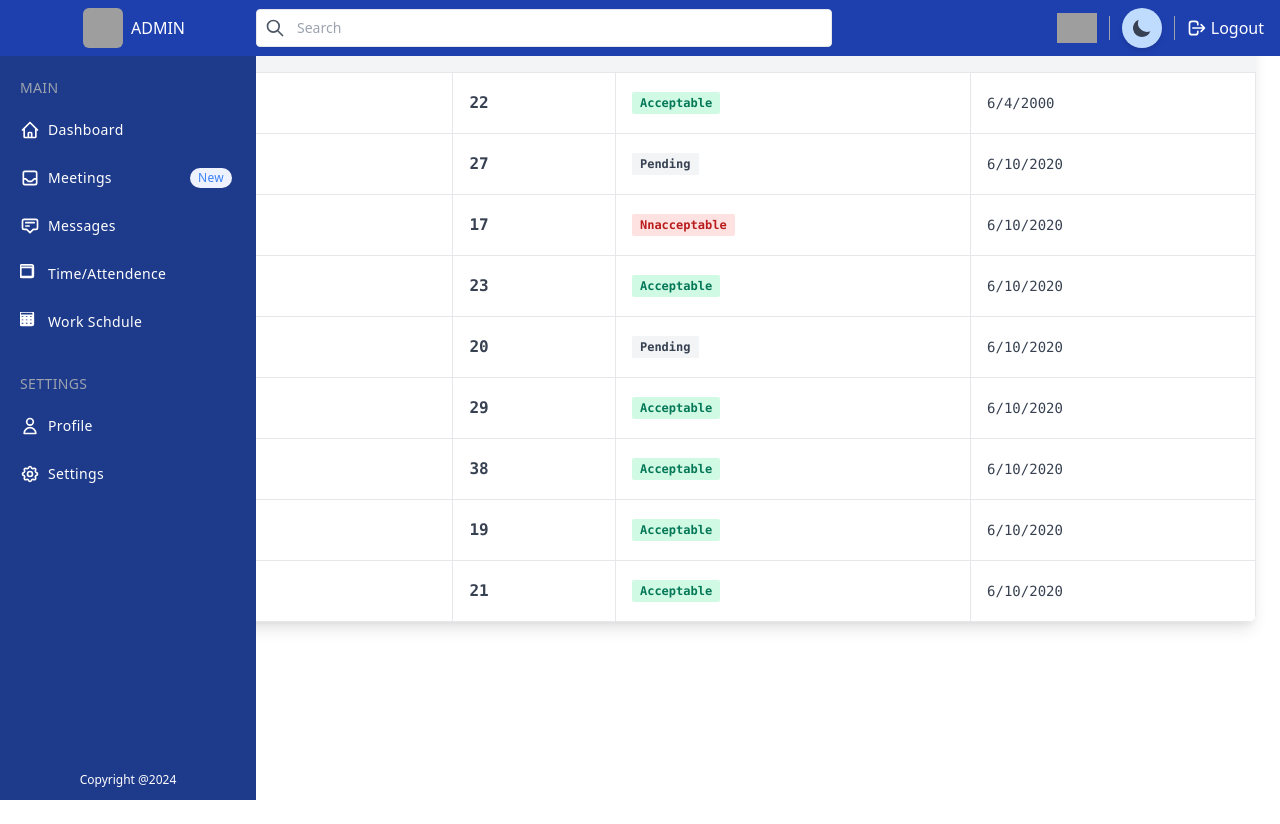
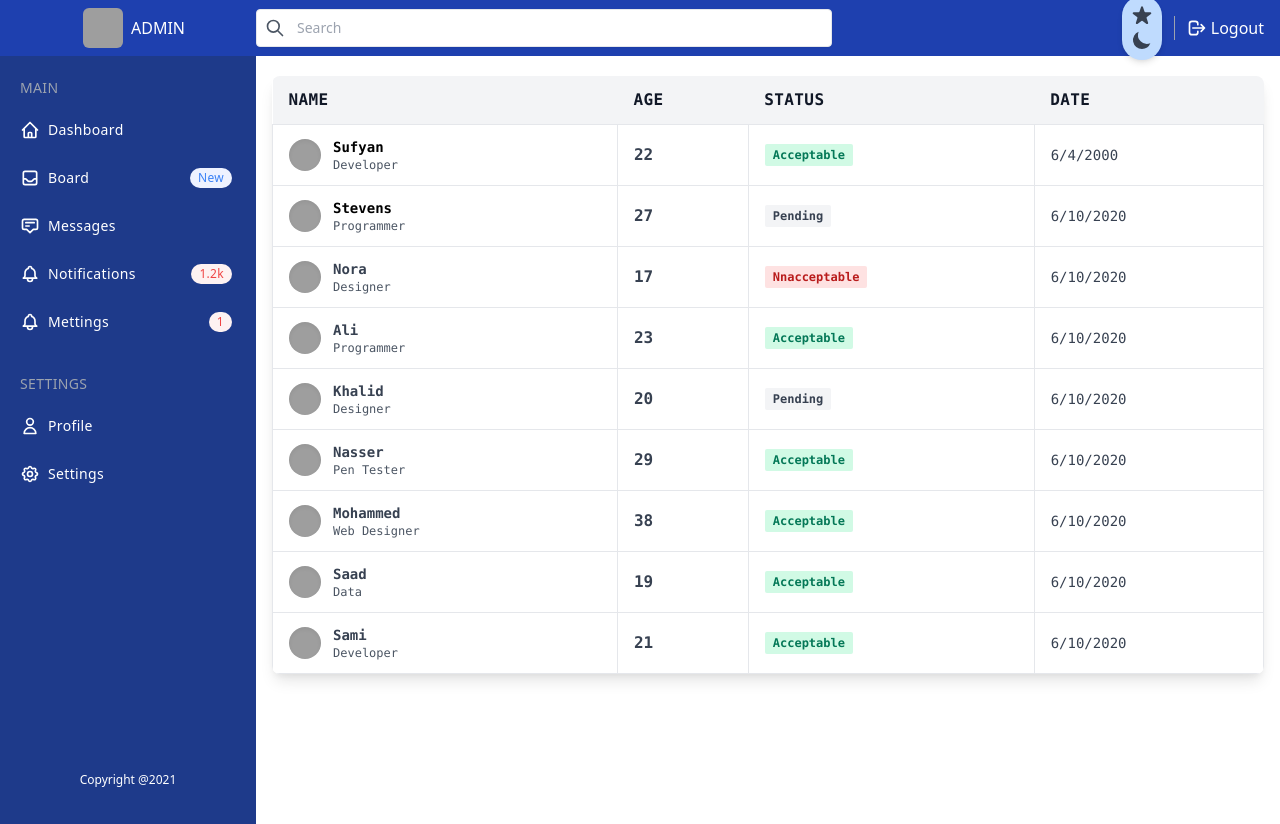
Before and after one commit to adarshgonela/Employee_management_site, a PHP site: page /frontendpages/meeting.php in a window 1280 px wide. Before the commit the page ends 800 px from the top, so only its background shows below. Run offline with PHP 8.4, Linux system fonts and the light colour scheme; some libraries are stand-ins or nearby versions; grey boxes are pictures that could not be loaded.

Commit message:
meeting functionality and dashboard 70% done

```diff
--- a/employee/assets/script.css
+++ b/employee/assets/script.css
@@ -2,8 +2,12 @@
    .dark .dark\:divide-gray-700 > :not([hidden]) ~ :not([hidden]) {
      border-color: rgba(55, 65, 81);
    }
-
-
+   .dark .dark\:bg-gray-50 {
+     background-color: rgba(249, 250, 251);
+   }
+   .dark .dark\:bg-gray-100 {
+     background-color: rgba(243, 244, 246);
+   }
    .dark .dark\:bg-gray-600 {
      background-color: rgba(75, 85, 99);
    }
@@ -16,7 +20,15 @@
    .dark .dark\:bg-gray-900 {
      background-color: rgba(17, 24, 39);
    }
-
+   .dark .dark\:bg-red-700 {
+     background-color: rgba(185, 28, 28);
+   }
+   .dark .dark\:bg-green-700 {
+     background-color: rgba(4, 120, 87);
+   }
+   .dark .dark\:hover\:bg-gray-200:hover {
+     background-color: rgba(229, 231, 235);
+   }
    .dark .dark\:hover\:bg-gray-600:hover {
      background-color: rgba(75, 85, 99);
    }
@@ -26,7 +38,9 @@
    .dark .dark\:hover\:bg-gray-900:hover {
      background-color: rgba(17, 24, 39);
    }
-
+   .dark .dark\:border-gray-100 {
+     border-color: rgba(243, 244, 246);
+   }
    .dark .dark\:border-gray-400 {
      border-color: rgba(156, 163, 175);
    }
--- a/employee/common/header.php
+++ b/employee/common/header.php
@@ -1 +1,6 @@
 <link href="https://cdn.jsdelivr.net/npm/tailwindcss@2.0.3/dist/tailwind.min.css" rel="stylesheet">
+<?php include ('../common/navbar.php'); ?>
+<?php include ('../common/sidebar.php'); ?>
+<link rel="stylesheet"href="employee\assets\script.css">
+<div x-data="setup()" :class="{ 'dark': isDark }">
+     <div class="min-h-screen flex flex-col flex-auto flex-shrink-0 antialiased bg-white dark:bg-gray-700 text-black dark:text-white">
--- a/employee/common/navbar.php
+++ b/employee/common/navbar.php
@@ -3,15 +3,14 @@
 <head>
    <meta charset="UTF-8">
    <meta name="viewport" content="width=device-width, initial-scale=1.0">
+   <link href="https://cdn.jsdelivr.net/npm/tailwindcss@2.0.3/dist/tailwind.min.css" rel="stylesheet">
+
    <title>Document</title>
-    <link href="https://cdn.jsdelivr.net/npm/tailwindcss@2.0.3/dist/tailwind.min.css" rel="stylesheet">
-    <link href="employee/assets/script.css" rel="stylesheet">
 </head>
 <body>
+<link rel="stylesheet" href="../assets/script.css">
 
-
-<div x-data="setup()" :class="{ 'dark': isDark }">
-
+       <!-- Header -->
        <div class="fixed w-full flex items-center justify-between h-14 text-white z-10">
          <div class="flex items-center justify-start md:justify-center pl-3 w-14 md:w-64 h-14 bg-blue-800 dark:bg-gray-800 border-none">
            <img class="w-7 h-7 md:w-10 md:h-10 mr-2 rounded-md overflow-hidden" src="https://therminic2018.eu/wp-content/uploads/2018/07/dummy-avatar.jpg" />
@@ -25,15 +24,6 @@
              <input type="search" name="" id="" placeholder="Search" class="w-full pl-3 text-sm text-black outline-none focus:outline-none bg-transparent" />
            </div>
            <ul class="flex items-center">
-           <li>
-             <div class="w-10 rounded-full">
-               <img alt="Tailwind CSS Navbar component" src="https://img.daisyui.com/images/stock/photo-1534528741775-53994a69daeb.jpg" />
-             </div>
-           </li>
-           <li>
-             <div class="block w-px h-6 mx-3 bg-gray-400 dark:bg-gray-700"></div>
-           </li>
-
              <li>
                <button
                  aria-hidden="true"
@@ -90,32 +80,14 @@
            </ul>
          </div>
        </div>
+       <!-- ./Header -->
+
 
        </div>
+     </div>
+   </div>
+   </div>
+   <script src="../assets/script.js"></script>
 
-<script src="https://cdn.jsdelivr.net/gh/alpinejs/alpine@v2.8.0/dist/alpine.min.js" defer></script>
-   <script>
-     const setup = () => {
-       const getTheme = () => {
-         if (window.localStorage.getItem('dark')) {
-           return JSON.parse(window.localStorage.getItem('dark'))
-         }
-         return !!window.matchMedia && window.matchMedia('(prefers-color-scheme: dark)').matches
-       }
-
-       const setTheme = (value) => {
-         window.localStorage.setItem('dark', value)
-       }
-
-       return {
-         loading: true,
-         isDark: getTheme(),
-         toggleTheme() {
-           this.isDark = !this.isDark
-           setTheme(this.isDark)
-         }
-       }
-     }
-   </script>
 </body>
 </html>
--- a/employee/common/sidebar.php
+++ b/employee/common/sidebar.php
@@ -3,12 +3,15 @@
 <head>
    <meta charset="UTF-8">
    <meta name="viewport" content="width=device-width, initial-scale=1.0">
+   <link href="https://cdn.jsdelivr.net/npm/tailwindcss@2.0.3/dist/tailwind.min.css" rel="stylesheet">
    <title>Document</title>
-    <link href="https://cdn.jsdelivr.net/npm/tailwindcss@2.0.3/dist/tailwind.min.css" rel="stylesheet">
-    <link href="employee/assets/script.css" rel="stylesheet">
 </head>
 <body>
+<link rel="stylesheet" href="../assets/script.css">
 
+
+
+       <!-- Sidebar -->
         <div class="fixed flex flex-col top-14 left-0 w-14 hover:w-64 md:w-64 bg-blue-900 dark:bg-gray-900 h-full text-white transition-all duration-300 border-none z-10 sidebar">
          <div class="overflow-y-auto overflow-x-hidden flex flex-col justify-between flex-grow">
            <ul class="flex flex-col py-4 space-y-1">
@@ -30,7 +33,7 @@
                  <span class="inline-flex justify-center items-center ml-4">
                    <svg class="w-5 h-5" fill="none" stroke="currentColor" viewBox="0 0 24 24" xmlns="http://www.w3.org/2000/svg"><path stroke-linecap="round" stroke-linejoin="round" stroke-width="2" d="M20 13V6a2 2 0 00-2-2H6a2 2 0 00-2 2v7m16 0v5a2 2 0 01-2 2H6a2 2 0 01-2-2v-5m16 0h-2.586a1 1 0 00-.707.293l-2.414 2.414a1 1 0 01-.707.293h-3.172a1 1 0 01-.707-.293l-2.414-2.414A1 1 0 006.586 13H4"></path></svg>
                  </span>
-                <span class="ml-2 text-sm tracking-wide truncate">Meetings</span>
+                 <span class="ml-2 text-sm tracking-wide truncate">Board</span>
                  <span class="hidden md:block px-2 py-0.5 ml-auto text-xs font-medium tracking-wide text-blue-500 bg-indigo-50 rounded-full">New</span>
                </a>
              </li>
@@ -42,25 +45,24 @@
                  <span class="ml-2 text-sm tracking-wide truncate">Messages</span>
                </a>
              </li>
+             <li>
+               <a href="#" class="relative flex flex-row items-center h-11 focus:outline-none hover:bg-blue-800 dark:hover:bg-gray-600 text-white-600 hover:text-white-800 border-l-4 border-transparent hover:border-blue-500 dark:hover:border-gray-800 pr-6">
+                 <span class="inline-flex justify-center items-center ml-4">
+                   <svg class="w-5 h-5" fill="none" stroke="currentColor" viewBox="0 0 24 24" xmlns="http://www.w3.org/2000/svg"><path stroke-linecap="round" stroke-linejoin="round" stroke-width="2" d="M15 17h5l-1.405-1.405A2.032 2.032 0 0118 14.158V11a6.002 6.002 0 00-4-5.659V5a2 2 0 10-4 0v.341C7.67 6.165 6 8.388 6 11v3.159c0 .538-.214 1.055-.595 1.436L4 17h5m6 0v1a3 3 0 11-6 0v-1m6 0H9"></path></svg>
 
+                  </span>
+                 <span class="ml-2 text-sm tracking-wide truncate">Notifications</span>
+                 <span class="hidden md:block px-2 py-0.5 ml-auto text-xs font-medium tracking-wide text-red-500 bg-red-50 rounded-full">1.2k</span>
+               </a>
+             </li>
 
              <li>
                <a href="#" class="relative flex flex-row items-center h-11 focus:outline-none hover:bg-blue-800 dark:hover:bg-gray-600 text-white-600 hover:text-white-800 border-l-4 border-transparent hover:border-blue-500 dark:hover:border-gray-800 pr-6">
                  <span class="inline-flex justify-center items-center ml-4">
-                  <svg class="w-5 h-5" fill="none" stroke="currentColor" viewBox="0 0 24 24" xmlns="http://www.w3.org/2000/svg"><path stroke-linecap="round" stroke-linejoin="round" stroke-width="2" d="M3.5 0a.5.5 0 0 1 .5.5V1h8V.5a.5.5 0 0 1 1 0V1h1a2 2 0 0 1 2 2v11a2 2 0 0 1-2 2H2a2 2 0 0 1-2-2V3a2 2 0 0 1 2-2h1V.5a.5.5 0 0 1 .5-.5M1 4v10a1 1 0 0 0 1 1h12a1 1 0 0 0 1-1V4z"></path></svg>
+                   <svg class="w-5 h-5" fill="none" stroke="currentColor" viewBox="0 0 24 24" xmlns="http://www.w3.org/2000/svg"><path stroke-linecap="round" stroke-linejoin="round" stroke-width="2" d="M15 17h5l-1.405-1.405A2.032 2.032 0 0118 14.158V11a6.002 6.002 0 00-4-5.659V5a2 2 0 10-4 0v.341C7.67 6.165 6 8.388 6 11v3.159c0 .538-.214 1.055-.595 1.436L4 17h5m6 0v1a3 3 0 11-6 0v-1m6 0H9"></path></svg>
                  </span>
-                <span class="ml-2 text-sm tracking-wide truncate">Time/Attendence</span>
-
-              </a>
-            </li>
-            <li>
-             <a href="#" class="relative flex flex-row items-center h-11 focus:outline-none hover:bg-blue-800 dark:hover:bg-gray-600 text-white-600 hover:text-white-800 border-l-4 border-transparent hover:border-blue-500 dark:hover:border-gray-800 pr-6">
-               <span class="inline-flex justify-center items-center ml-4">
-                 <svg class="w-5 h-5" fill="none" stroke="currentColor" viewBox="0 0 24 24" xmlns="http://www.w3.org/2000/svg"><path stroke-linecap="round" stroke-linejoin="round" stroke-width="2" d="M0 2a2 2 0 0 1 2-2h12a2 2 0 0 1 2 2v12a2 2 0 0 1-2 2H2a2 2 0 0 1-2-2zm15 2h-4v3h4zm0 4h-4v3h4zm0 4h-4v3h3a1 1 0 0 0 1-1zm-5 3v-3H6v3zm-5 0v-3H1v2a1 1 0 0 0 1 1zm-4-4h4V8H1zm0-4h4V4H1zm5-3v3h4V4zm4 4H6v3h4z"></path></svg>
-
-                </span>
-               <span class="ml-2 text-sm tracking-wide truncate">Work Schdule</span>
-
+                 <span class="ml-2 text-sm tracking-wide truncate">Mettings</span>
+                 <span class="hidden md:block px-2 py-0.5 ml-auto text-xs font-medium tracking-wide text-red-500 bg-red-50 rounded-full">1</span>
                </a>
              </li>
              <li class="px-5 hidden md:block">
@@ -88,34 +90,18 @@
                </a>
              </li>
            </ul>
-          <p class="mb-14 px-5 py-3 hidden md:block text-center text-xs">Copyright @2024</p>
+           <p class="mb-14 px-5 py-3 hidden md:block text-center text-xs">Copyright @2021</p>
+         </div>
+       </div>
+       <!-- ./Sidebar -->
+
+       <!-- <div class="h-full ml-14 mt-14 mb-10 md:ml-64"> -->
+
+
+       </div>
      </div>
    </div>
 
-
-   <script src="https://cdn.jsdelivr.net/gh/alpinejs/alpine@v2.8.0/dist/alpine.min.js" defer></script>
-   <script>
-     const setup = () => {
-       const getTheme = () => {
-         if (window.localStorage.getItem('dark')) {
-           return JSON.parse(window.localStorage.getItem('dark'))
-         }
-         return !!window.matchMedia && window.matchMedia('(prefers-color-scheme: dark)').matches
-       }
-
-       const setTheme = (value) => {
-         window.localStorage.setItem('dark', value)
-       }
-
-       return {
-         loading: true,
-         isDark: getTheme(),
-         toggleTheme() {
-           this.isDark = !this.isDark
-           setTheme(this.isDark)
-         }
-       }
-     }
-   </script>
+   <script src="../assets/script.js"></script>
 </body>
-</html
+</html>l
--- a/employee/frontendpages/meeting.php
+++ b/employee/frontendpages/meeting.php
@@ -1,8 +1,17 @@
-<!-- component -->
-<?php include ('../common/navbar.php'); ?>
-      <?php include ('../common/sidebar.php'); ?>
-<link href="https://cdn.jsdelivr.net/npm/tailwindcss@2.0.3/dist/tailwind.min.css" rel="stylesheet">
-<section class="container mx-auto p-6 font-mono">
+
+<!DOCTYPE html>
+<html lang="en">
+<head>
+  <meta charset="UTF-8">
+  <meta name="viewport" content="width=device-width, initial-scale=1.0">
+  <title>Meetings</title>
+  <?php include ('../common/header.php')   ?>
+</head>
+<body>
+
+<div class="h-full ml-13 mt-13 mb-10 md:ml-64">
+
+                    <section class="container mx-auto  font-mono p-4 m-9 ">
   <div class="w-full mb-8 overflow-hidden rounded-lg shadow-lg">
     <div class="w-full overflow-x-auto">
       <table class="w-full">
@@ -191,3 +200,15 @@
     </div>
   </div>
 </section>
+
+</div>
+</div>
+</div>
+</div>
+</div>
+</div>
+</div>
+</div>
+</div>
+</body>
+</html>
```
Also changed, not shown: employee/common/footer.php (added, +24 -0 lines), employee/frontendpages/test1.php (added, +18 -0 lines), index.php (deleted, +0 -13 lines). Lines whose indentation alone changed are shown as unchanged.
